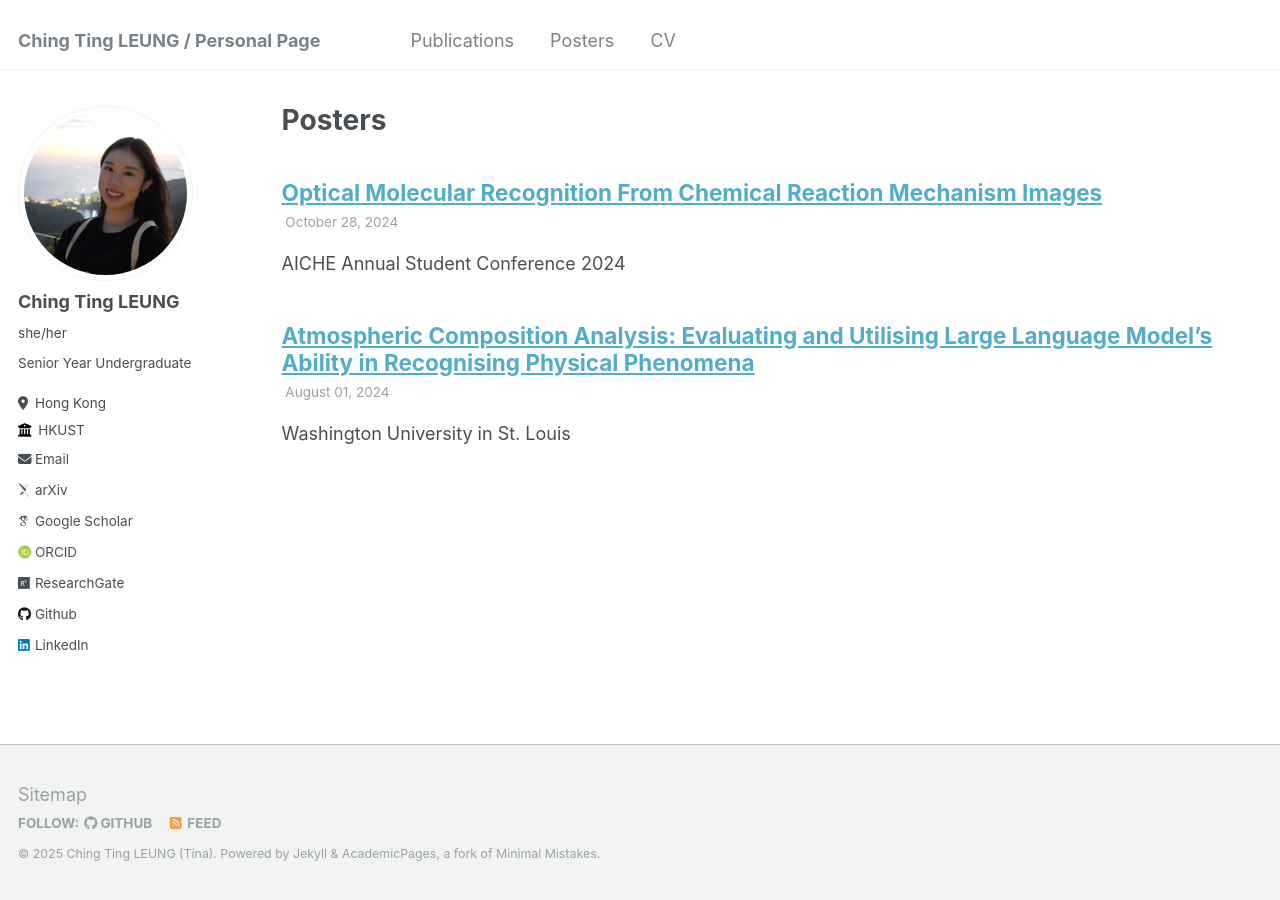
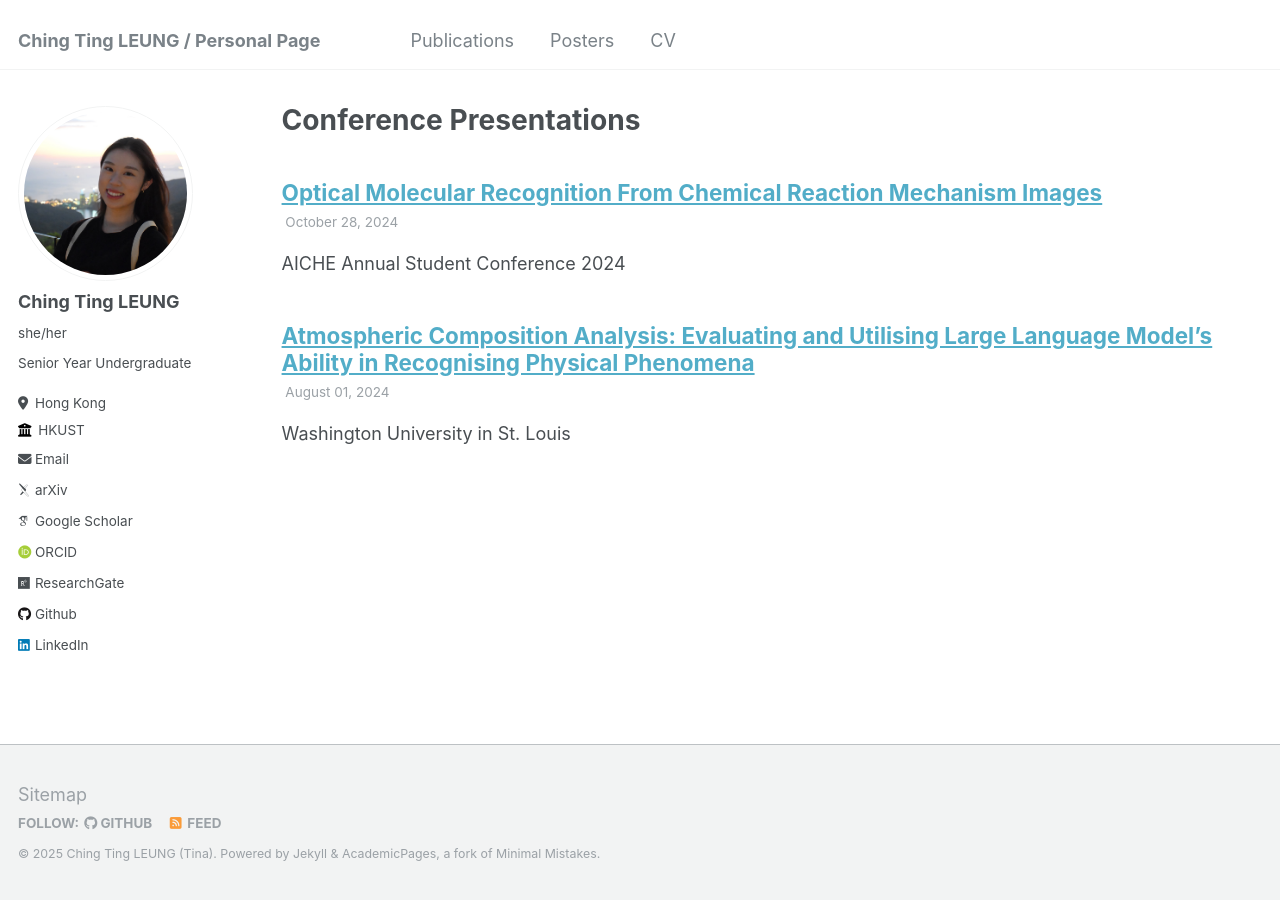
Before and after one commit to ting2025/ting2025.github.io, a Jekyll site: the page built from _pages/posters.html, in a window 1280 px wide. Built offline with Jekyll 4.4.1, drawn with Linux system fonts in a browser that asks for light colours; some web fonts are replaced.

Commit message:
Update posters.html

```diff
--- a/_pages/posters.html
+++ b/_pages/posters.html
@@ -1,6 +1,6 @@
 ---
 layout: archive
-title: "Posters"
+title: "Conference Presentations"
 permalink: /posters/
 author_profile: true
 ---
```
